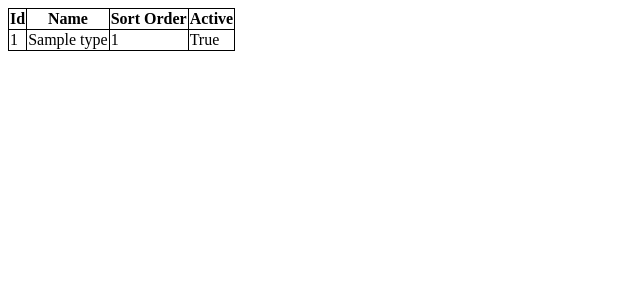
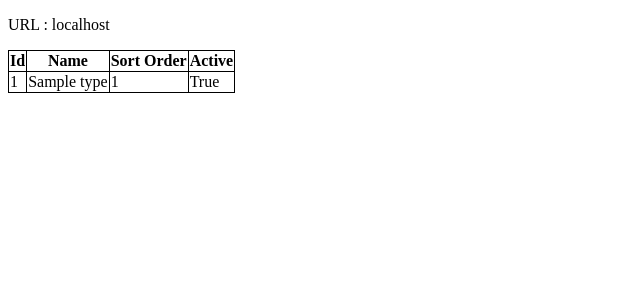
Before and after one commit to ajmvfr/Simiple-Django, a Django app: page / in a window 1280 px wide. Shown: the top 300 px of the page, without its empty margins (0-640 px from the left). Run offline with Django 5.2, Linux system fonts and the light colour scheme; tables that the repository leaves empty hold one stand-in row (values such as "Sample post").

Commit message:
add multisite test code

```diff
--- a/main/templates/main/home.html
+++ b/main/templates/main/home.html
@@ -14,6 +14,8 @@
 
 </head>
 <body>
+
+    <p>URL : {{root}}</p>
 
     <div>
         <table>
--- a/main/views.py
+++ b/main/views.py
@@ -3,10 +3,12 @@ from .models import Type
 
 
 def home(request):
+    url = request.build_absolute_uri()
+    root_url = url.split('/')[2]
 
     types = Type.objects.all()
 
-
     context = {'types': types,
+               'root' : root_url
                }
     return render(request, 'main/home.html',context )
```
